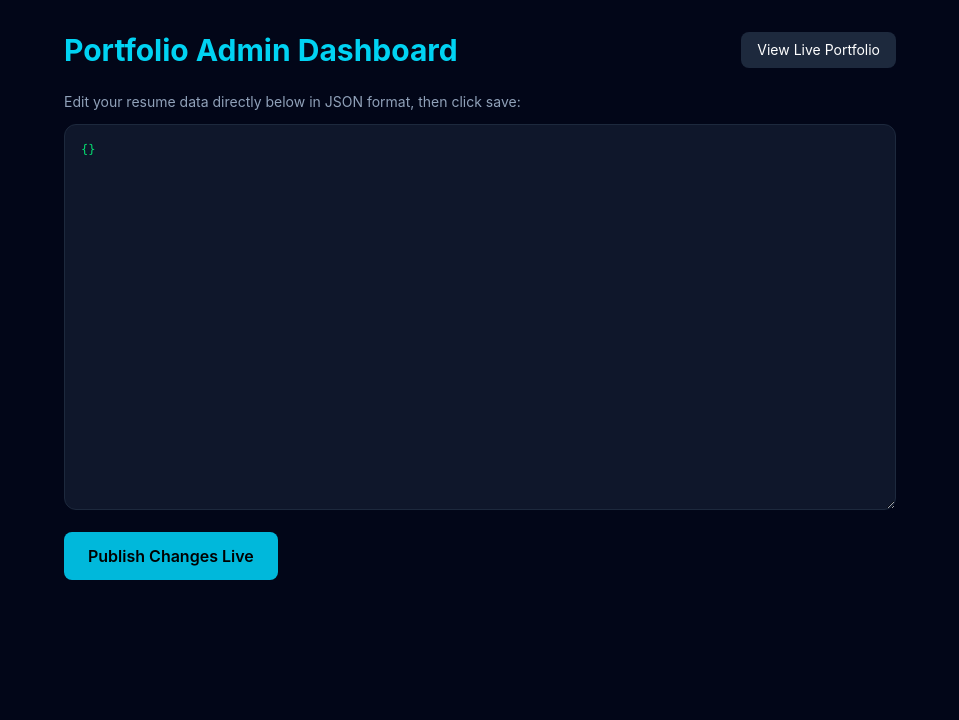
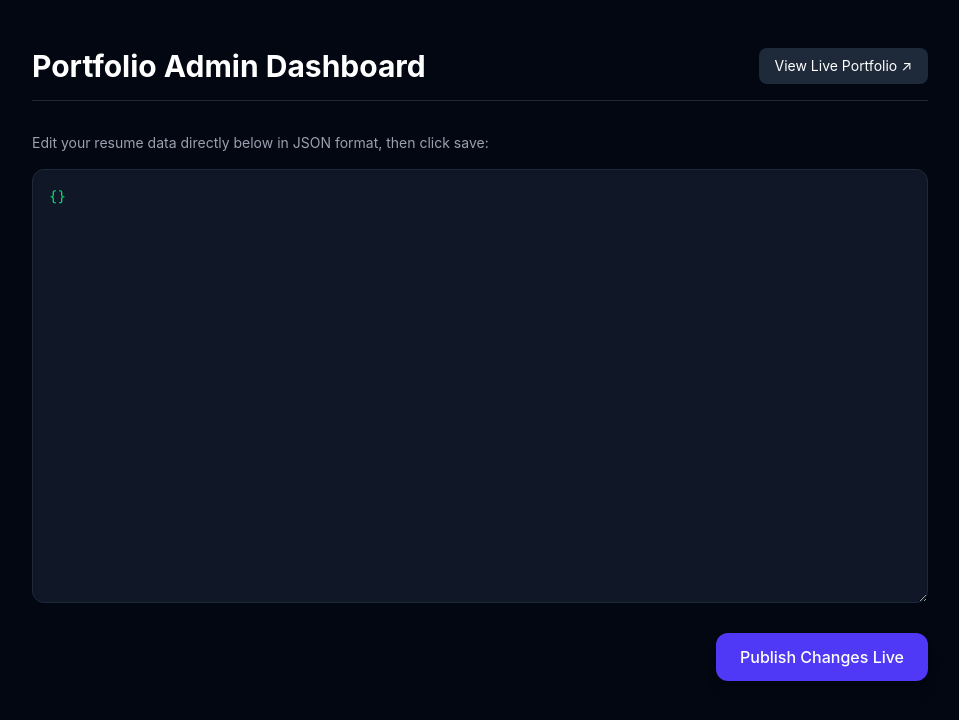
Before and after one commit to anjan-71/my-portfolio, a Next.js app: page /admin in a window 1280 px wide. Shown: the top 720 px of the page, without its empty margins (160-1119 px from the left). Built offline with nearby package versions, Linux system fonts and the light colour scheme; no server answers; the database is empty.

Commit message:
Update admin page frontend with safe JSON parsing

```diff
--- a/app/admin/page.jsx
+++ b/app/admin/page.jsx
@@ -1,55 +1,111 @@
 'use client';
+
 import { useState, useEffect } from 'react';
+import Link from 'next/link';
 
-export default function AdminPanel() {
-  const [jsonText, setJsonText] = useState('');
-  const [status, setStatus] = useState('');
+export default function AdminPage() {
+  const [jsonInputString, setJsonInputString] = useState('');
+  const [loading, setLoading] = useState(true);
+  const [saving, setSaving] = useState(false);
 
+  // Fetch initial portfolio data on load
   useEffect(() => {
-    fetch('/api/portfolio')
-      .then(res => res.json())
-      .then(data => setJsonText(JSON.stringify(data, null, 2)))
-      .catch(() => setStatus('Failed to load portfolio data.'));
+    async function fetchData() {
+      try {
+        const res = await fetch('/api/portfolio');
+        const text = await res.text();
+        const data = text ? JSON.parse(text) : {};
+        // Pretty-print the JSON into the textarea
+        setJsonInputString(JSON.stringify(data, null, 2));
+      } catch (err) {
+        console.error('Failed to load portfolio data:', err);
+      } finally {
+        setLoading(false);
+      }
+    }
+    fetchData();
   }, []);
 
+  // Handle saving and publishing changes live
   const handleSave = async () => {
+    setSaving(true);
     try {
-      const parsed = JSON.parse(jsonText);
-      const res = await fetch('/api/portfolio', {
-        method: 'PUT',
-        headers: { 'Content-Type': 'application/json' },
-        body: JSON.stringify(parsed)
+      // Ensure textarea contains valid JSON before sending
+      const parsedData = JSON.parse(jsonInputString);
+
+      const response = await fetch('/api/portfolio', {
+        method: 'POST',
+        headers: {
+          'Content-Type': 'application/json',
+        },
+        body: JSON.stringify(parsedData),
       });
 
-      const data = await res.json();
+      const textResponse = await response.text();
+      let result;
 
-      if (res.ok) {
-        setStatus('Successfully updated portfolio!');
-      } else {
-        setStatus(`Update failed: ${data.error || 'Unknown server error'}`);
+      try {
+        result = JSON.parse(textResponse);
+      } catch (e) {
+        throw new Error(`Server returned non-JSON response: "${textResponse || 'Empty body'}"`);
       }
-    } catch (e) {
-      setStatus(`Error: ${e.message}`);
+
+      if (!response.ok || !result.success) {
+        throw new Error(result.error || 'Failed to update portfolio data');
+      }
+
+      alert('Portfolio updated successfully!');
+    } catch (err) {
+      alert('Error saving changes: ' + err.message);
+      console.error(err);
+    } finally {
+      setSaving(false);
     }
   };
 
+  if (loading) {
+    return (
+      <div className="min-h-screen bg-gray-900 text-white flex items-center justify-center">
+        <p className="text-lg">Loading Admin Dashboard...</p>
+      </div>
+    );
+  }
+
   return (
-    <div className="min-h-screen bg-slate-950 p-8 text-white max-w-4xl mx-auto font-sans">
-      <div className="flex justify-between items-center mb-6">
-        <h1 className="text-3xl font-bold text-cyan-400">Portfolio Admin Dashboard</h1>
-        <a href="/" className="text-sm bg-slate-800 px-4 py-2 rounded-lg hover:bg-slate-700">View Live Portfolio</a>
+    <div className="min-h-screen bg-gray-950 text-white p-6 md:p-12">
+      <div className="max-w-4xl mx-auto">
+        <div className="flex justify-between items-center mb-8 border-b border-gray-800 pb-4">
+          <h1 className="text-2xl md:text-3xl font-bold">Portfolio Admin Dashboard</h1>
+          <Link
+            href="/"
+            target="_blank"
+            className="text-sm bg-gray-800 hover:bg-gray-700 px-4 py-2 rounded-lg transition"
+          >
+            View Live Portfolio ↗
+          </Link>
+        </div>
+
+        <p className="text-gray-400 mb-4 text-sm">
+          Edit your resume data directly below in JSON format, then click save:
+        </p>
+
+        <textarea
+          value={jsonInputString}
+          onChange={(e) => setJsonInputString(e.target.value)}
+          rows={20}
+          className="w-full font-mono text-sm bg-gray-900 text-green-400 p-4 rounded-xl border border-gray-800 focus:outline-none focus:border-indigo-500 shadow-inner"
+        />
+
+        <div className="mt-6 flex justify-end">
+          <button
+            onClick={handleSave}
+            disabled={saving}
+            className="bg-indigo-600 hover:bg-indigo-500 disabled:bg-indigo-900 text-white font-medium px-6 py-3 rounded-xl transition shadow-lg flex items-center gap-2"
+          >
+            {saving ? 'Publishing...' : 'Publish Changes Live'}
+          </button>
+        </div>
       </div>
-      {status && <p className="mb-4 text-sm font-medium text-cyan-300">{status}</p>}
-      <p className="text-slate-400 text-sm mb-3">Edit your resume data directly below in JSON format, then click save:</p>
-      <textarea
-        rows="22"
-        value={jsonText}
-        onChange={e => setJsonText(e.target.value)}
-        className="w-full bg-slate-900 font-mono text-xs text-green-400 p-4 rounded-xl border border-slate-800 focus:outline-none focus:border-cyan-500"
-      />
-      <button onClick={handleSave} className="mt-4 bg-cyan-500 hover:bg-cyan-400 text-black font-semibold px-6 py-3 rounded-lg">
-        Publish Changes Live
-      </button>
     </div>
   );
 }
--- a/lib/mongodb.js
+++ b/lib/mongodb.js
@@ -20,7 +20,7 @@ async function dbConnect() {
   if (!cached.promise) {
     const opts = {
       bufferCommands: false,
-      serverSelectionTimeoutMS: 5000, // Fail fast if MongoDB Atlas is unreachable
+      serverSelectionTimeoutMS: 5000,
     };
 
     cached.promise = mongoose.connect(MONGODB_URI, opts).then((mongoose) => {
```
